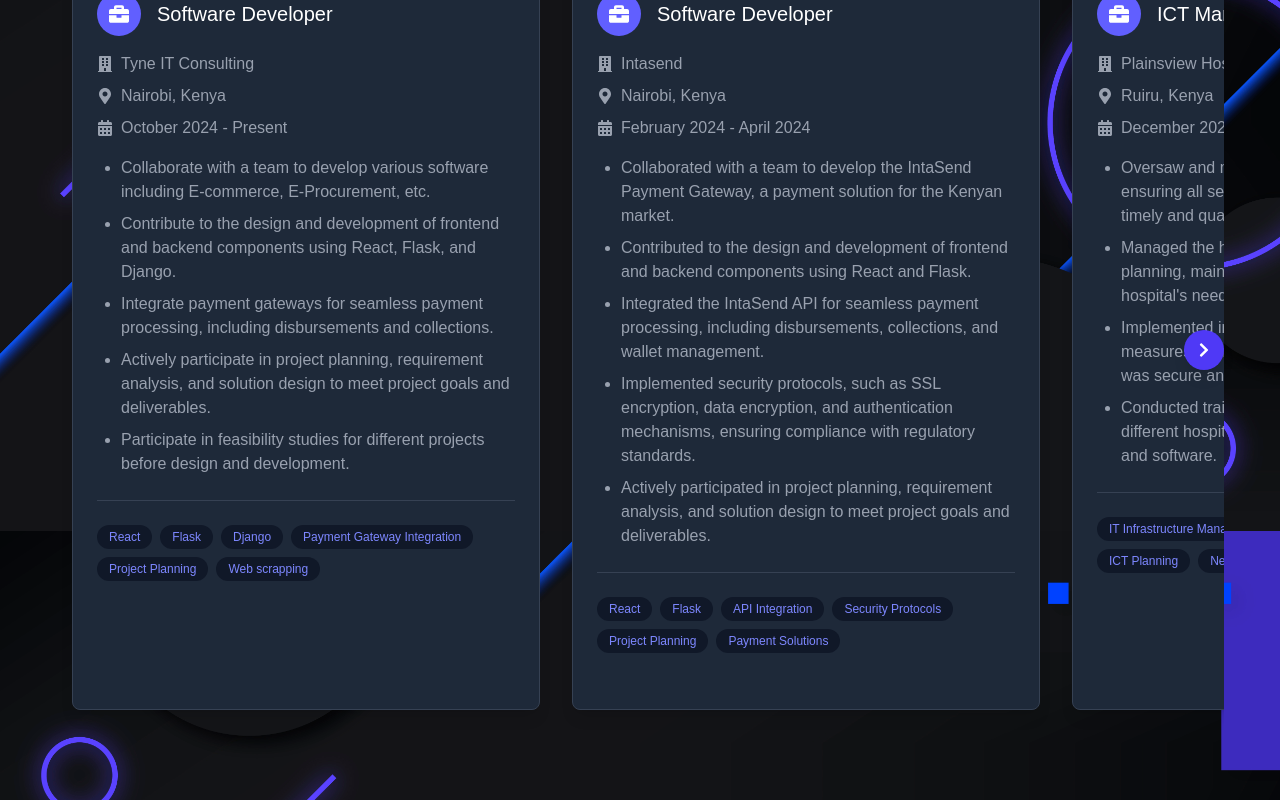
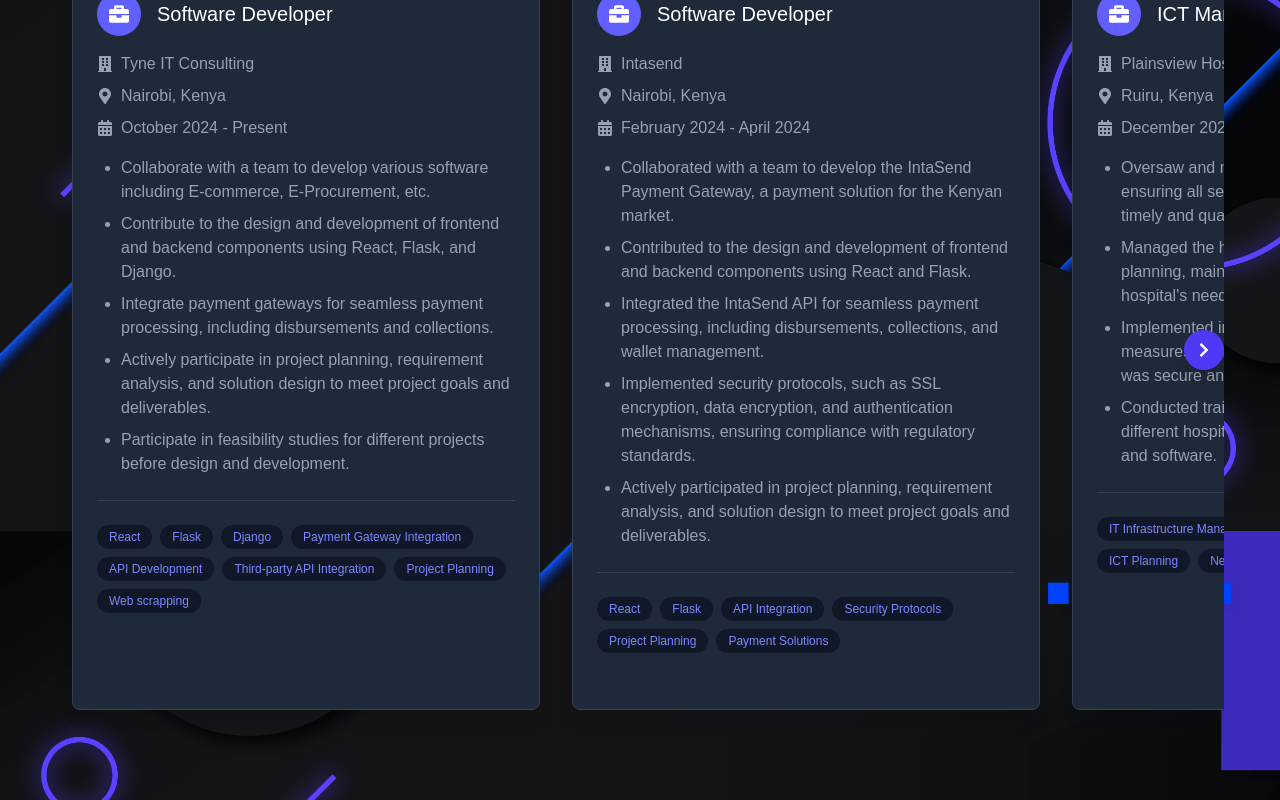
Before and after one commit to MuchokiDavid/my-portfolio, a React (Vite) app: page / in a window 1280 px wide. Shown: the part 2882-3682 px from the top of the page. Built offline with nearby package versions, Linux system fonts and the light colour scheme.

Commit message:
Update Experience component: add new skills and correct job title

```diff
--- a/src/components/Experience.jsx
+++ b/src/components/Experience.jsx
@@ -32,6 +32,8 @@
         "Flask",
         "Django",
         "Payment Gateway Integration",
+        "API Development",
+        "Third-party API Integration",
         "Project Planning",,
         "Web scrapping"
       ],
@@ -78,7 +80,7 @@
       ],
     },
     {
-      title: "ICT Officer Intern",
+      title: "ICT Officer",
       company: "Ministry of Education",
       location: "Murang'a, Kenya",
       period: "October 2021 - September 2022",
```
